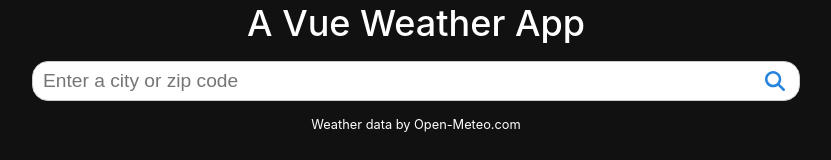
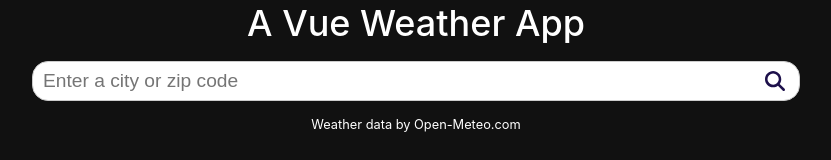
Before and after one commit to gitnamehere/vue-weather-app, a Vue app: page / in a window 1280 px wide. Shown: the part 323-483 px from the top of the page, without its empty margins (224-1055 px from the left). Built offline with nearby package versions, Linux system fonts and the light colour scheme.

Commit message:
change searchbar icon color based on day/night

```diff
--- a/src/components/LocationSearchbar.vue
+++ b/src/components/LocationSearchbar.vue
@@ -7,7 +7,7 @@ const weatherStore = useWeatherStore();
 
 const location = ref('');
 const locationsSearched = ref(false);
-const { locations } = storeToRefs(weatherStore);
+const { weather, locations } = storeToRefs(weatherStore);
 
 let timer: number;
 
@@ -56,11 +56,11 @@ const getWeatherByCoords = (location: any) => {
             >
             <button
                 class="location-searchbar__button"
+                :class="[weather?.current?.is_day ? 'location-searchbar__button--day' : 'location-searchbar__button--night' ]"
                 @click="getWeather"
             >
                 <font-awesome-icon
                     :icon="['fas', 'magnifying-glass']"
-                    style="color: #2885dd;"
                     size="xl"
                 />
             </button>
@@ -116,6 +116,14 @@ const getWeatherByCoords = (location: any) => {
             height: 100%;
 
             background-color: transparent;
+
+            &--day {
+                color: #2885dd;
+            }
+
+            &--night {
+                color: #1d104b;
+            }
         }
 
         &__list {
```
